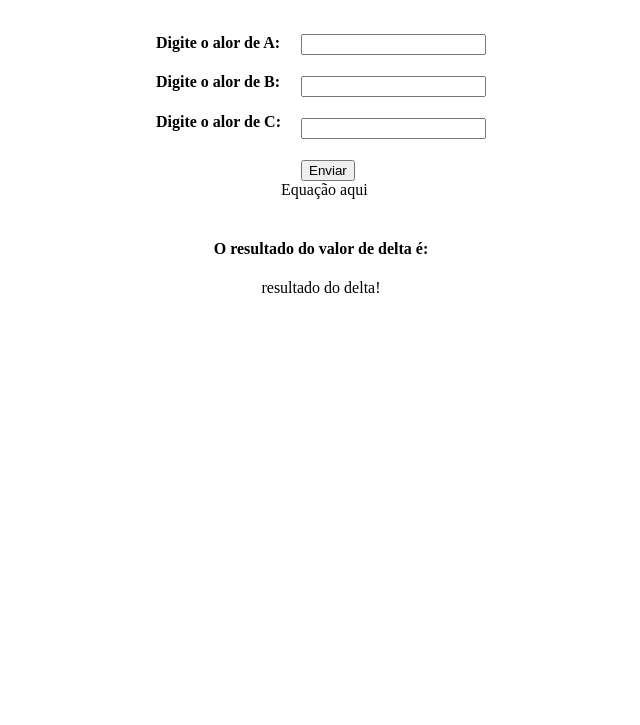
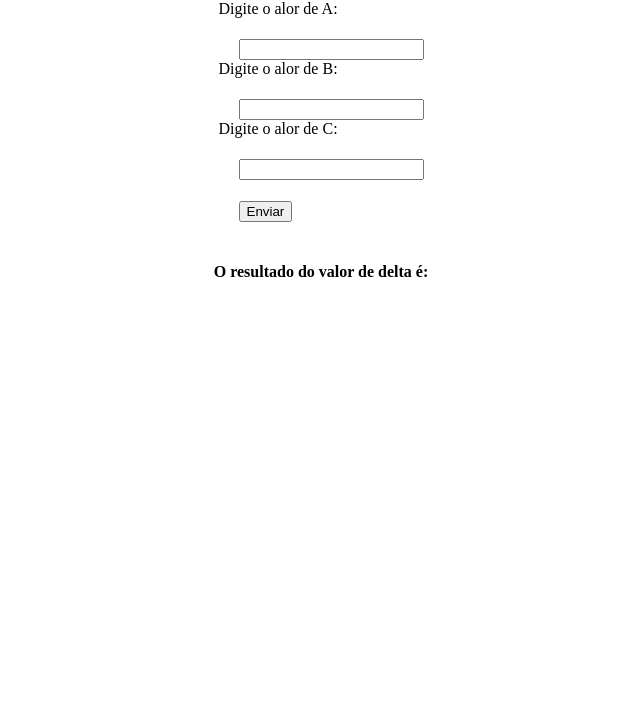
Before and after one commit to wesleyrams/equa-o_matematica, a plain HTML site: page index.html in a window 1280 px wide. Shown: the part 75-800 px from the top of the page, without its empty margins (319-959 px from the left). Drawn offline with Linux system fonts and the light colour scheme.

Commit message:
criei script para calculo

```diff
--- a/index.html
+++ b/index.html
@@ -8,25 +8,28 @@
     <link rel="stylesheet" href="script.js">
 </head>
 <body>
+    <section>
     <div>
         <div class="cabecalho">
             <h1>Função do 2º grau: ax² + bx + c</h1>
         </div>
         <div class="input" >
             <div>
-                <h4 id="a">Digite o alor de A:</h4>
-                <h4 id="b">Digite o alor de B:</h4>
-                <h4 id="c">Digite o alor de C:</h4>
 
             </div>
-            <form>
-                <input type="text" id="name" >
-                <input type="text" id="name" >
+            <form onsubmit="return handleSubmit()" method="post" class="calculoForm">
+               <label for="valor1">Digite o alor de A:</label>
+               <input type="number" id="valor1" >
 
-                <input type="text" id="name" >
+               <label for="valor2">Digite o alor de B:</label>
+                <input type="number" id="valor2" >
 
-                <input type="submit" id="send" onclick="enviar()" value="Enviar">
-                <span>Equação aqui</span>
+                <label for="valor3">Digite o alor de C:</label>
+                <input type="number" id="valor3" >
+
+                <input type="submit" id="send" value="Enviar">
+
+                <span id="valorSpan"></span>
                 </form>
 
                 <script src="script.js"></script>
@@ -42,10 +45,10 @@
 
             </div>
             <div>
-                <p>resultado do delta!</p>
+                <p id="resultadoDelta"></p>
             </div>
         </div>
     </div>
-
+</section>
 </body>
 </html>
--- a/script.js
+++ b/script.js
@@ -0,0 +1,21 @@
+function handleSubmit() {
+
+    // Pega os inputs
+    const valorA = document.querySelector('#valor1').value
+    const valorB = document.querySelector('#valor2').value
+    const valorC = document.querySelector('#valor3').value
+
+    const delta = valorB * valorB - 4 * valorA * valorC
+
+    const todoValor = document.getElementById('valorSpan')
+    todoValor.innerHTML = `
+                    <span id="valorSpan">${valorA}x² + ${valorB}x + ${valorC} = 0</span>
+`
+
+    const resultadoValor = document.getElementById('resultadoDelta')
+    resultadoValor.innerHTML = `
+                    <p id="resultadoDelta">${delta}</p>
+
+`
+    return false
+}
```
